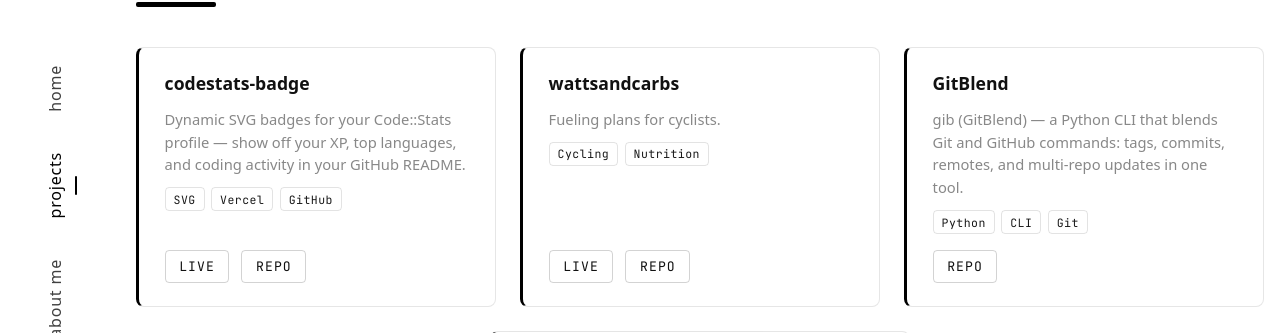
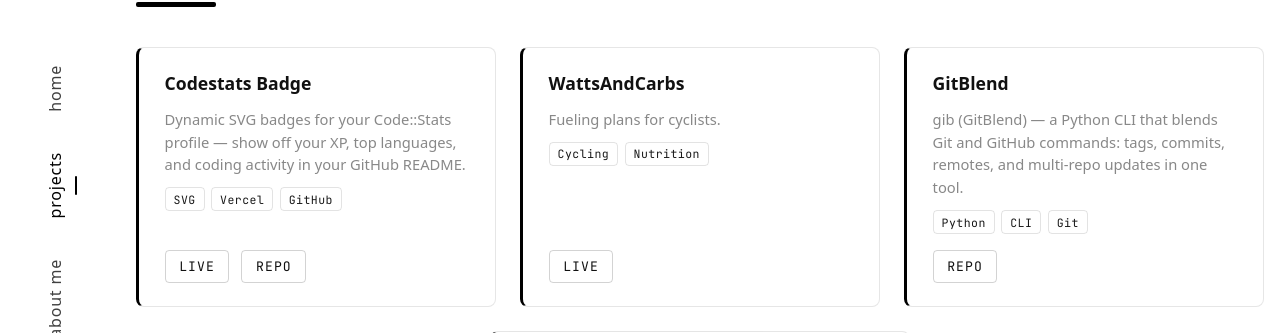
Before and after one commit to NotTheRealWallyx/notrealwallyx.github.io, a Next.js app: page /projects in a window 1280 px wide. Shown: the part 151-484 px from the top of the page. Built offline with nearby package versions, Linux system fonts and the light colour scheme.

Commit message:
fix projects

```diff
--- a/app/projects/page.tsx
+++ b/app/projects/page.tsx
@@ -1,48 +1,42 @@
-import { ProjectCard } from "@components/ProjectCard/ProjectCard";
-import "./projects.css";
+import { ProjectCard } from '@components/ProjectCard/ProjectCard';
+import './projects.css';
 
 const projects = [
   {
-		title: "codestats-badge",
+    title: 'Codestats Badge',
     description:
-			"Dynamic SVG badges for your Code::Stats profile — show off your XP, top languages, and coding activity in your GitHub README.",
-		tags: ["SVG", "Vercel", "GitHub"],
+      'Dynamic SVG badges for your Code::Stats profile — show off your XP, top languages, and coding activity in your GitHub README.',
+    tags: ['SVG', 'Vercel', 'GitHub'],
     links: [
-			{ label: "LIVE", href: "https://codestats-badge.vercel.app" },
+      { label: 'LIVE', href: 'https://codestats-badge.vercel.app' },
       {
-				label: "REPO",
-				href: "https://github.com/NotTheRealWallyx/codestats-badge",
+        label: 'REPO',
+        href: 'https://github.com/NotTheRealWallyx/codestats-badge',
       },
     ],
   },
   {
-		title: "wattsandcarbs",
-		description: "Fueling plans for cyclists.",
-		tags: ["Cycling", "Nutrition"],
+    title: 'WattsAndCarbs',
+    description: 'Fueling plans for cyclists.',
+    tags: ['Cycling', 'Nutrition'],
+    links: [{ label: 'LIVE', href: 'https://wattsandcarbs.netlify.app' }],
+  },
+  {
+    title: 'GitBlend',
+    description:
+      'gib (GitBlend) — a Python CLI that blends Git and GitHub commands: tags, commits, remotes, and multi-repo updates in one tool.',
+    tags: ['Python', 'CLI', 'Git'],
     links: [
-			{ label: "LIVE", href: "https://wattsandcarbs.netlify.app" },
-			{
-				label: "REPO",
-				href: "https://github.com/NotTheRealWallyx/WattsAndCarbs",
-			},
+      { label: 'REPO', href: 'https://github.com/NotTheRealWallyx/GitBlend' },
     ],
   },
   {
-		title: "GitBlend",
+    title: 'CTRL_Node',
     description:
-			"gib (GitBlend) — a Python CLI that blends Git and GitHub commands: tags, commits, remotes, and multi-repo updates in one tool.",
-		tags: ["Python", "CLI", "Git"],
+      'Small scripts for server knowledge and management — DNS lookup and port scanning on a target host.',
+    tags: ['Python', 'DNS', 'Networking'],
     links: [
-			{ label: "REPO", href: "https://github.com/NotTheRealWallyx/GitBlend" },
-		],
-	},
-	{
-		title: "CTRL_Node",
-		description:
-			"Small scripts for server knowledge and management — DNS lookup and port scanning on a target host.",
-		tags: ["Python", "DNS", "Networking"],
-		links: [
-			{ label: "REPO", href: "https://github.com/NotTheRealWallyx/CTRL_Node" },
+      { label: 'REPO', href: 'https://github.com/NotTheRealWallyx/CTRL_Node' },
     ],
   },
 ];
```
Lines whose indentation alone changed are shown as unchanged.
